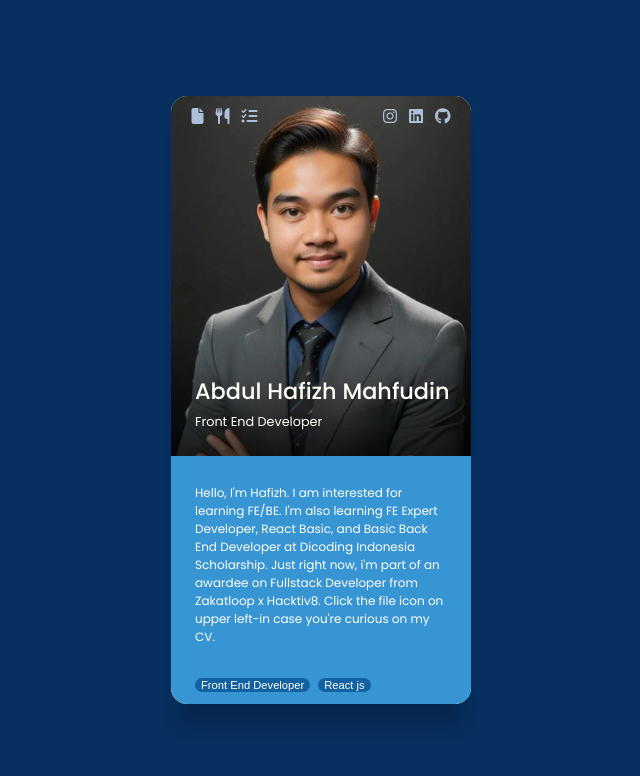
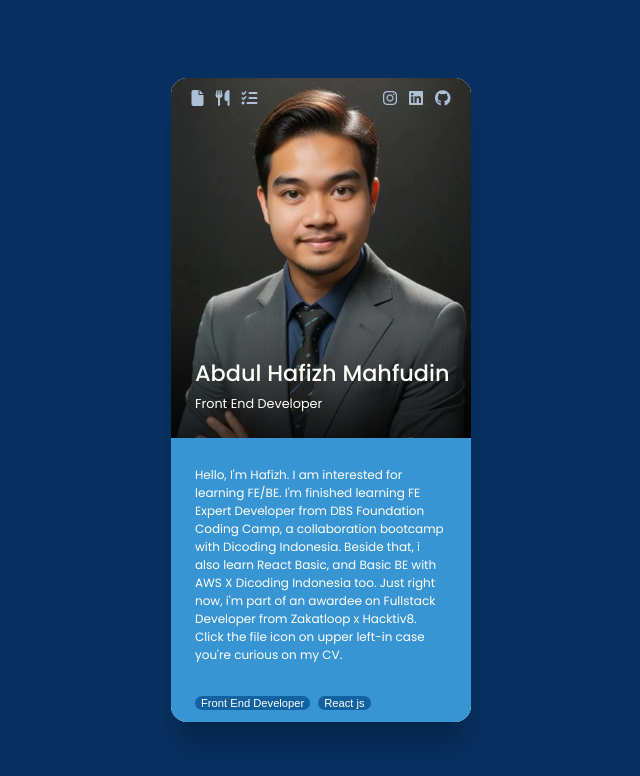
Before and after one commit to hafidzahm/profile-card, a React (Vite) app: page / in a window 1280 px wide. Shown: the top 776 px of the page, without its empty margins (319-959 px from the left). Built offline with nearby package versions, Linux system fonts and the light colour scheme.

Commit message:
update bio

```diff
--- a/src/components/CardBottom.jsx
+++ b/src/components/CardBottom.jsx
@@ -4,10 +4,13 @@ const CardBottom = (nameBadge) => {
     <div className="bottom">
       <div className="desc">
         <p>
-          Hello, I'm Hafizh. I am interested for learning FE/BE. I'm also
-          learning FE Expert Developer, React Basic, and Basic Back End
-          Developer at Dicoding Indonesia Scholarship. Just right now, i'm part
-          of an awardee on Fullstack Developer from Zakatloop x Hacktiv8. Click the file icon on upper left-in case you're curious on my CV.
+          Hello, I'm Hafizh. I am interested for learning FE/BE. I'm finished
+          learning FE Expert Developer from DBS Foundation Coding Camp, a
+          collaboration bootcamp with Dicoding Indonesia. Beside that, i also
+          learn React Basic, and Basic BE with AWS X Dicoding Indonesia too.
+          Just right now, i'm part of an awardee on Fullstack Developer from
+          Zakatloop x Hacktiv8. Click the file icon on upper left-in case you're
+          curious on my CV.
         </p>
       </div>
 
```
